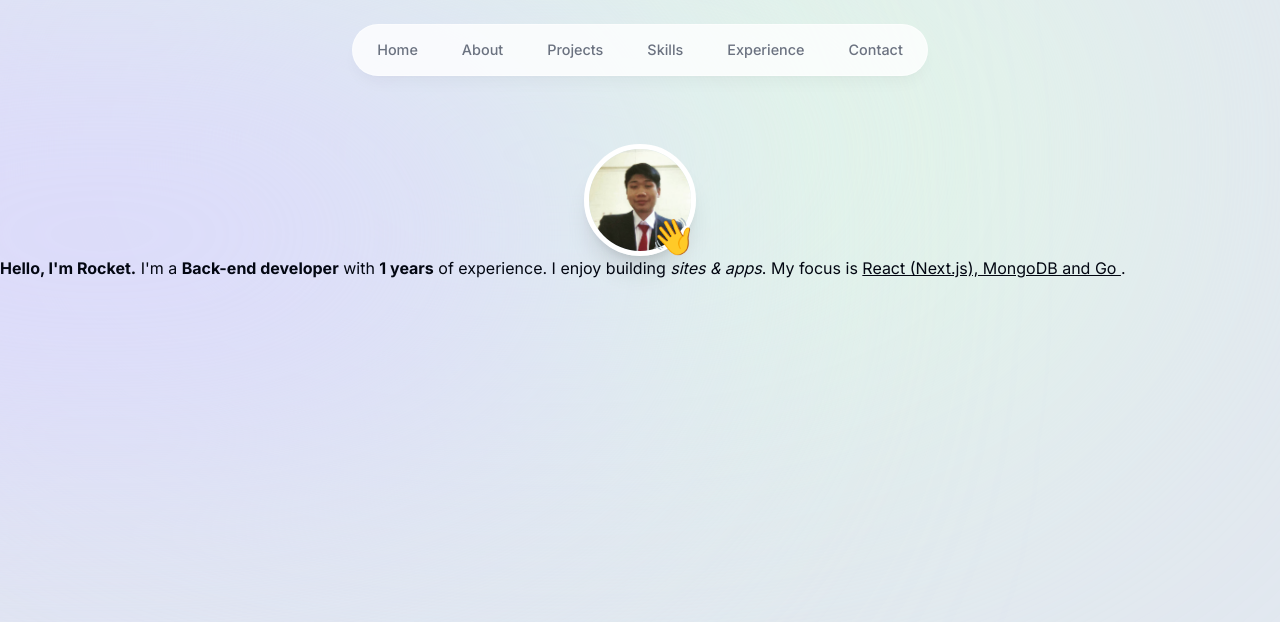
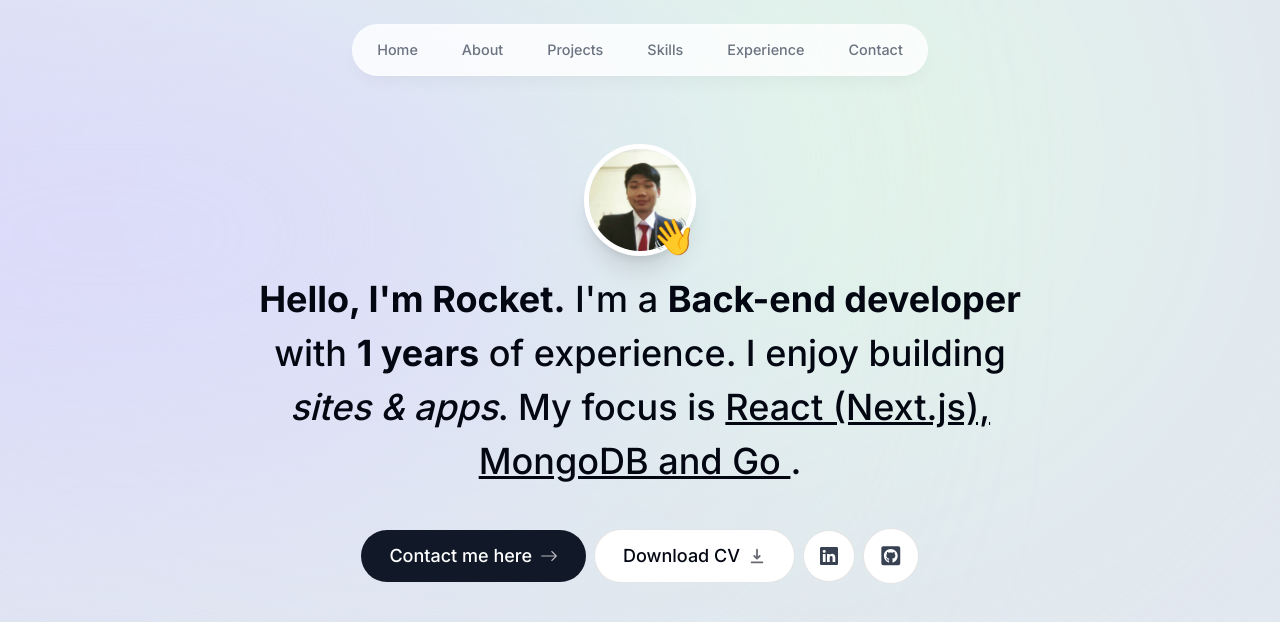
Before and after one commit to phonlapatS/Portfolio-with-React-Nextjs, a Next.js app: page / in a window 1280 px wide. Shown: the top 622 px of the page. Built offline with nearby package versions, Linux system fonts and the light colour scheme.

Commit message:
Add Contact Link , CV button and link to Linkedin and Github Profile  Fifth commit

```diff
--- a/app/page.tsx
+++ b/app/page.tsx
@@ -2,7 +2,7 @@
 
 export default function Home() {
   return (
-    <main className="">
+    <main className="flex flex-col items-center px-4">
        <Intro/>
     </main>
   )
--- a/components/intro.tsx
+++ b/components/intro.tsx
@@ -1,13 +1,20 @@
 "use client";
 
-import React from 'react'
+import React from 'react';
 import { motion } from "framer-motion";
-import Image from 'next/image' //import for use image in nextJS
-import Intro_image from '/public/intro_pro1.jpg' //intro image path
+
+import Image from 'next/image'; //import for use image in nextJS
+import Link from 'next/link';
+import Intro_image from '/public/intro_pro1.jpg'; //intro image path
+//CV.pdf path
+
+import { BsArrowRight, BsLinkedin } from "react-icons/bs";
+import { HiDownload} from "react-icons/hi"; //import for use react icons
+import { FaGithubSquare } from 'react-icons/fa';
 
 export default function Intro() {
   return (
-    <section>
+    <section className='mb-28 max-w-[50rem] text-center sm:mb-0'>
         <div className='flex items-center justify-center'>
             <div className='relative'>
               <motion.div
@@ -46,13 +53,65 @@
             </div>
         </div>
 
-        <p>
+        <motion.p className='mb-10 mt-4 px-4 text-2xl font-medium !leading-[1.5]
+        sm:text-4xl'
+        initial={{ opacity: 0, y: 100 }}
+        animate={{ opacity: 1, y: 0 }}
+        >
           <span className="font-bold">Hello, I'm Rocket.</span> I'm a{" "}
           <span className="font-bold">Back-end developer</span> with{" "}
           <span className="font-bold">1 years</span> of experience. I enjoy
           building <span className="italic">sites & apps</span>. My focus is{" "}
           <span className="underline">React (Next.js), MongoDB and Go </span>.
-        </p>
+        </motion.p>
+
+                  <motion.div className='flex flex-col sm:flex-row items-center justify-center
+                    gap-2 px-4 text-lg font-medium '
+                        initial={{ opacity: 0, y: 100 }}
+                        animate={{ opacity: 1, y: 0 }}
+                        transition={{
+                            delay: 0.1,
+                        }}
+                    >
+
+                    <Link href="#contact"
+                        className='group bg-gray-900 text-white px-7 py-3 flex items-center
+                        gap-2 rounded-full outline-none
+                        focus:scale-110 hover:scale-110 hover:bg-gray-950 active:scale-10
+                        transition'
+                    >
+                         Contact me here{""}
+                         <BsArrowRight
+                         className='opacity-70 group-hover:translate-x-1 transition' />
+                    </Link>
+
+                    <a href='/CV.pdf'
+                        className='group bg-white px-7 py-3 flex items-center
+                        gap-2 rounded-full outline-none focus:scale-110
+                        hover:scale-110 active:scale-10
+                        transition cursor-pointer border border-black/10' download={true}>
+                            Download CV{""} <HiDownload className='opacity-60 group-hover:translate-y-1 transition' />
+
+                    </a>
+
+
+                    <a href="https://www.linkedin.com/in/phonlapat-suanghirnan/" target="_blank"
+                        className='bg-white p-4 text-gray-700 flex items-center
+                        gap-2 rounded-full focus:scale-[1.15] hover:text-gray-950
+                        hover:scale-[1.15] active:scale-105
+                        transition cursor-pointer border border-black/10'>
+                            <BsLinkedin />
+                    </a>
+
+                    <a href="https://github.com/phonlapatS" target="_blank"
+                        className='bg-white p-4 text-gray-700 flex items-center
+                        gap-2 text-[1.35rem] rounded-full focus:scale-[1.15]
+                        hover:scale-[1.15] hover:text-gray-950 active:scale-105
+                        transition cursor-pointer border border-black/10'>
+                            <FaGithubSquare />
+                    </a>
+
+                  </motion.div>
 
     </section>
   )
```
